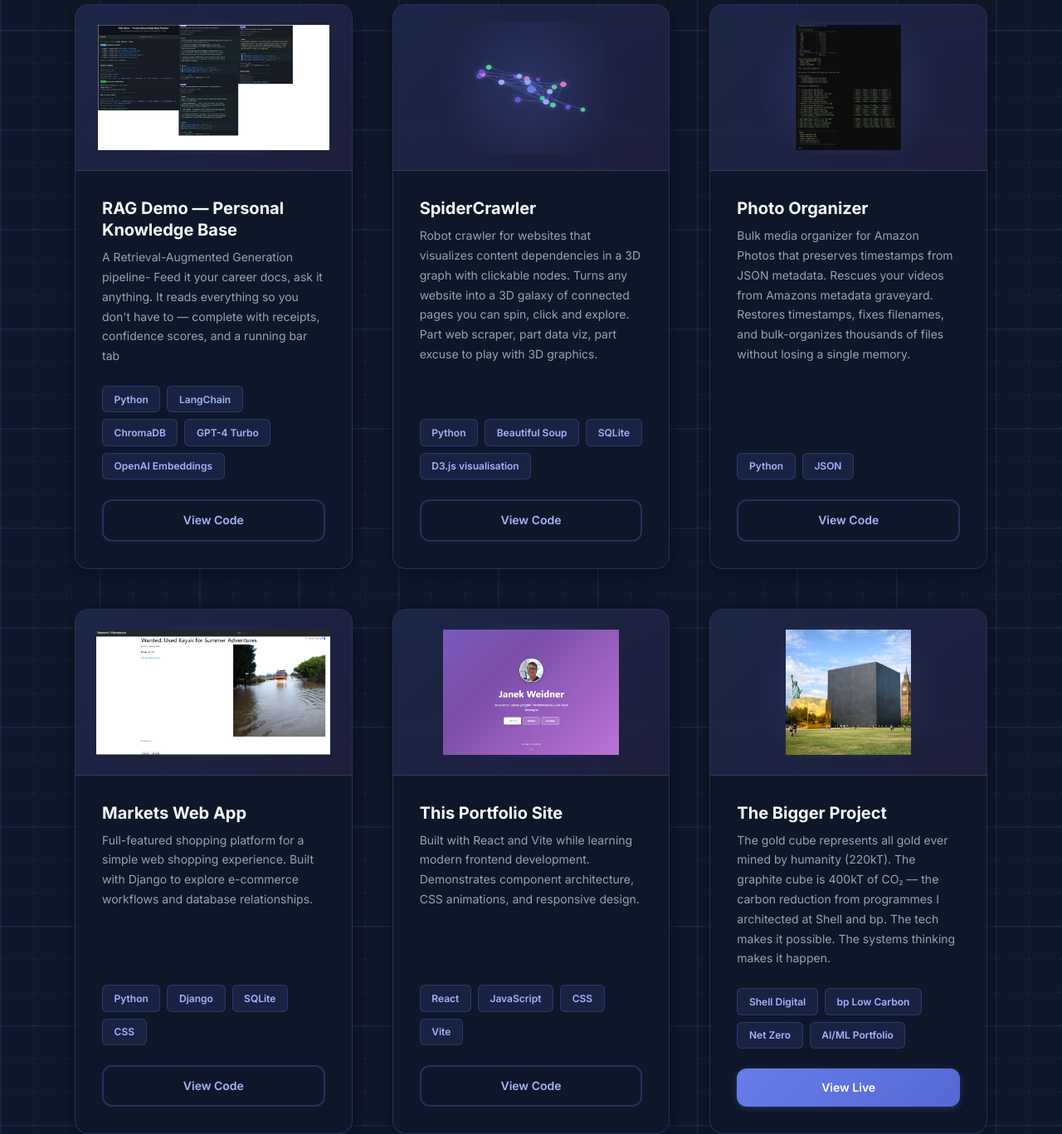
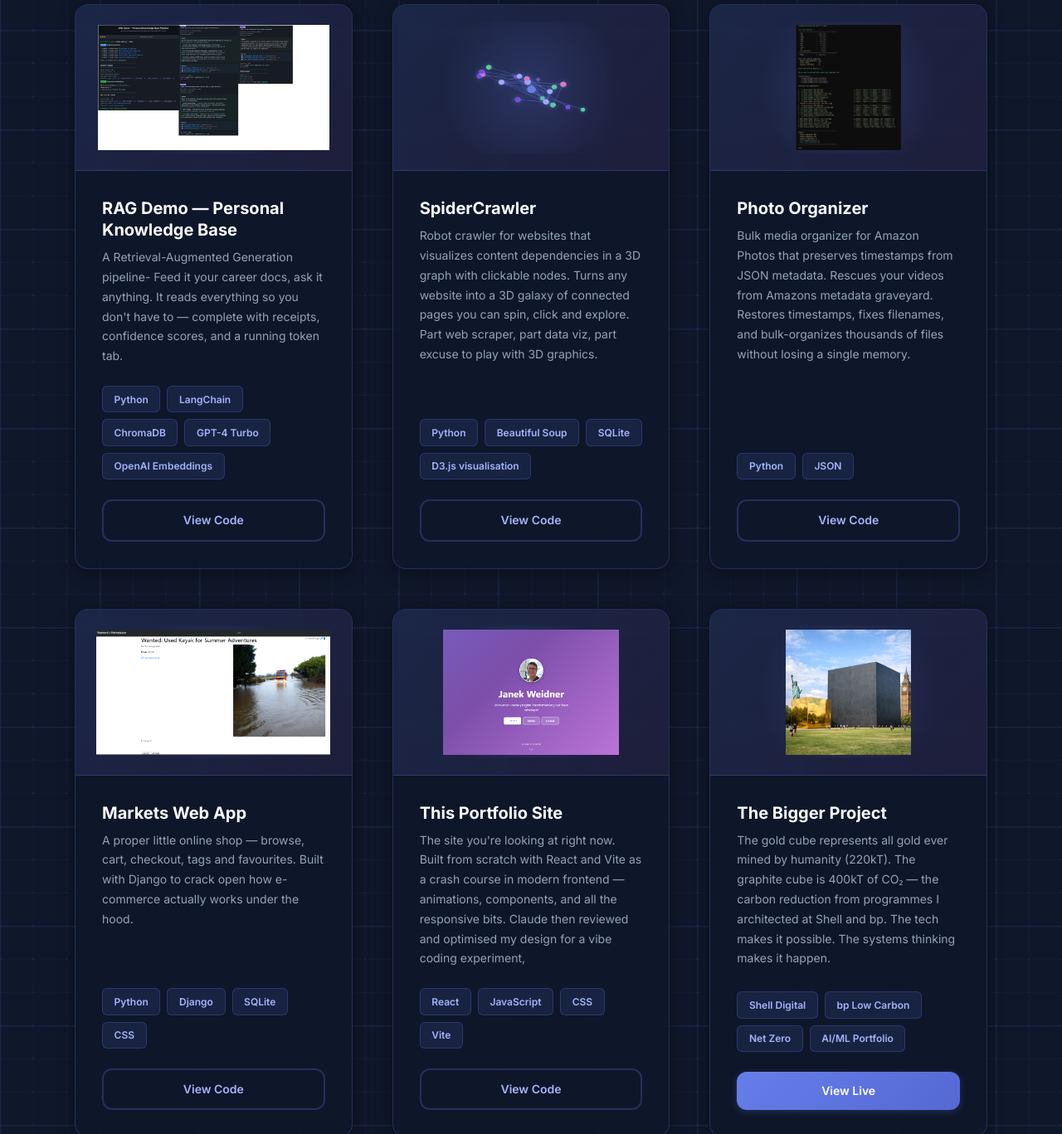
Before and after one commit to jtweidner51-DVP/portfolio, a React (Vite) app: page / in a window 1280 px wide. Shown: the part 6577-7944 px from the top of the page at 83% size. Built offline with nearby package versions, Linux system fonts and the light colour scheme.

Commit message:
New content for projects added

```diff
--- a/src/data/projects.js
+++ b/src/data/projects.js
@@ -2,7 +2,7 @@ export const projects = [
   {
     id: 'rag-demo',
     title: 'RAG Demo \u2014 Personal Knowledge Base',
-    description: "A Retrieval-Augmented Generation pipeline- Feed it your career docs, ask it anything. It reads everything so you don't have to — complete with receipts, confidence scores, and a running bar tab",
+    description: "A Retrieval-Augmented Generation pipeline- Feed it your career docs, ask it anything. It reads everything so you don't have to — complete with receipts, confidence scores, and a running token tab.",
     tech: ['Python', 'LangChain', 'ChromaDB', 'GPT-4 Turbo', 'OpenAI Embeddings'],
     liveUrl: null,
     githubUrl: 'https://github.com/jtweidner51-DVP/rag-demo',
@@ -32,7 +32,7 @@ export const projects = [
   {
     id: 'markets-webapp',
     title: 'Markets Web App',
-    description: 'Full-featured shopping platform for a simple web shopping experience. Built with Django to explore e-commerce workflows and database relationships.',
+    description: 'A proper little online shop — browse, cart, checkout, tags and favourites. Built with Django to crack open how e-commerce actually works under the hood.',
     tech: ['Python', 'Django', 'SQLite', 'CSS'],
     liveUrl: null,
     githubUrl: 'https://github.com/jtweidner51-DVP/markets-webapp',
@@ -42,7 +42,7 @@ export const projects = [
   {
     id: 'portfolio',
     title: 'This Portfolio Site',
-    description: 'Built with React and Vite while learning modern frontend development. Demonstrates component architecture, CSS animations, and responsive design.',
+    description: "The site you're looking at right now. Built from scratch with React and Vite as a crash course in modern frontend — animations, components, and all the responsive bits. Claude then reviewed and optimised my design for a vibe coding experiment,",
     tech: ['React', 'JavaScript', 'CSS', 'Vite'],
     liveUrl: null,
     githubUrl: 'https://github.com/jtweidner51-DVP/portfolio',
```
